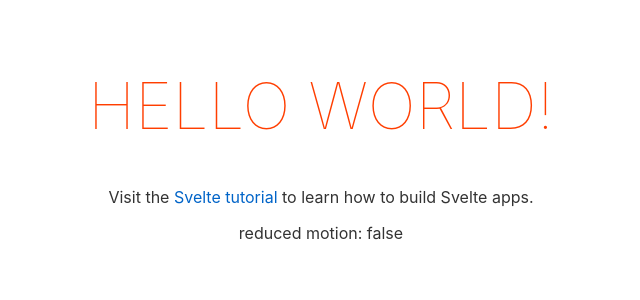
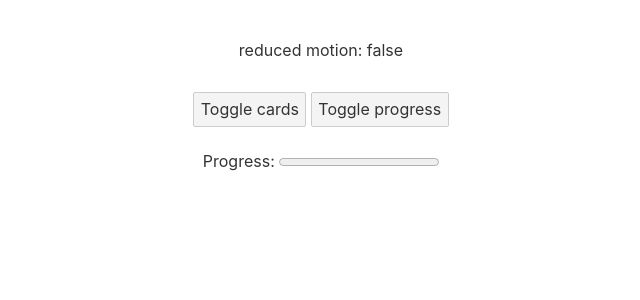
Before and after one commit to geoffrich/svelte-reduced-motion-store, a Svelte app: page / in a window 1280 px wide. Shown: the top 300 px of the page, without its empty margins (319-959 px from the left). Built offline with nearby package versions, Linux system fonts and the light colour scheme.

Commit message:
Examples with tweened and fly transition

```diff
--- a/public/global.css
+++ b/public/global.css
@@ -1,4 +1,5 @@
-html, body {
+html,
+body {
 	position: relative;
 	width: 100%;
 	height: 100%;
@@ -9,11 +10,12 @@ body {
 	margin: 0;
 	padding: 8px;
 	box-sizing: border-box;
-	font-family: -apple-system, BlinkMacSystemFont, "Segoe UI", Roboto, Oxygen-Sans, Ubuntu, Cantarell, "Helvetica Neue", sans-serif;
+	font-family: -apple-system, BlinkMacSystemFont, 'Segoe UI', Roboto,
+		Oxygen-Sans, Ubuntu, Cantarell, 'Helvetica Neue', sans-serif;
 }
 
 a {
-	color: rgb(0,100,200);
+	color: rgb(0, 100, 200);
 	text-decoration: none;
 }
 
@@ -22,14 +24,17 @@ a:hover {
 }
 
 a:visited {
-	color: rgb(0,80,160);
+	color: rgb(0, 80, 160);
 }
 
 label {
 	display: block;
 }
 
-input, button, select, textarea {
+input,
+button,
+select,
+textarea {
 	font-family: inherit;
 	font-size: inherit;
 	-webkit-padding: 0.4em 0;
@@ -61,3 +66,12 @@ button:not(:disabled):active {
 button:focus {
 	border-color: #666;
 }
+
+@media (prefers-reduced-motion: reduce) {
+	* {
+		animation-duration: 0.01ms !important;
+		animation-iteration-count: 1 !important;
+		transition-duration: 0.01ms !important;
+		scroll-behavior: auto !important;
+	}
+}
--- a/src/App.svelte
+++ b/src/App.svelte
@@ -1,13 +1,43 @@
 <script>
 	import reducedMotion from './reducedMotion';
+	import { fly } from 'svelte/transition';
+	import { tweened } from 'svelte/motion';
 
-	export let name;
+	let showCards = false;
+	const progress = tweened(0);
+
+	function toggleCards() {
+		showCards = !showCards;
+	}
+
+	function toggleProgress() {
+		progress.update((current) => (current === 0 ? 100 : 0), {
+			duration: $reducedMotion ? 0 : 400
+		});
+	}
 </script>
 
 <main>
-	<h1>Hello {name}!</h1>
-	<p>Visit the <a href="https://svelte.dev/tutorial">Svelte tutorial</a> to learn how to build Svelte apps.</p>
 	<p>reduced motion: {$reducedMotion}</p>
+
+	<button on:click={toggleCards}>Toggle cards </button>
+	<button on:click={toggleProgress}>Toggle progress</button>
+	<div>
+		Progress: <progress value={$progress} max="100" />
+	</div>
+
+	{#if showCards}
+		<div class="card-container">
+			{#each new Array(5) as _, i}
+				<div
+					transition:fly={{ y: 100, delay: $reducedMotion ? 0 : i * 100 }}
+					class="card"
+				>
+					Card {i + 1}
+				</div>
+			{/each}
+		</div>
+	{/if}
 </main>
 
 <style>
@@ -18,11 +48,8 @@
 		margin: 0 auto;
 	}
 
-	h1 {
-		color: #ff3e00;
-		text-transform: uppercase;
-		font-size: 4em;
-		font-weight: 100;
+	main > * + * {
+		margin-top: 1em;
 	}
 
 	@media (min-width: 640px) {
@@ -30,4 +57,17 @@
 			max-width: none;
 		}
 	}
+
+	.card-container {
+		display: flex;
+	}
+
+	.card {
+		height: 150px;
+		width: 200px;
+		border: 2px solid black;
+		display: grid;
+		place-content: center;
+		background: lightskyblue;
+	}
 </style>
--- a/src/reducedMotion.js
+++ b/src/reducedMotion.js
@@ -20,5 +20,5 @@ export default readable(false, (set) => {
 
 	return () => {
 		mediaQueryList.removeEventListener('change', updateMotionPreference);
-	}
+	};
 });
```
